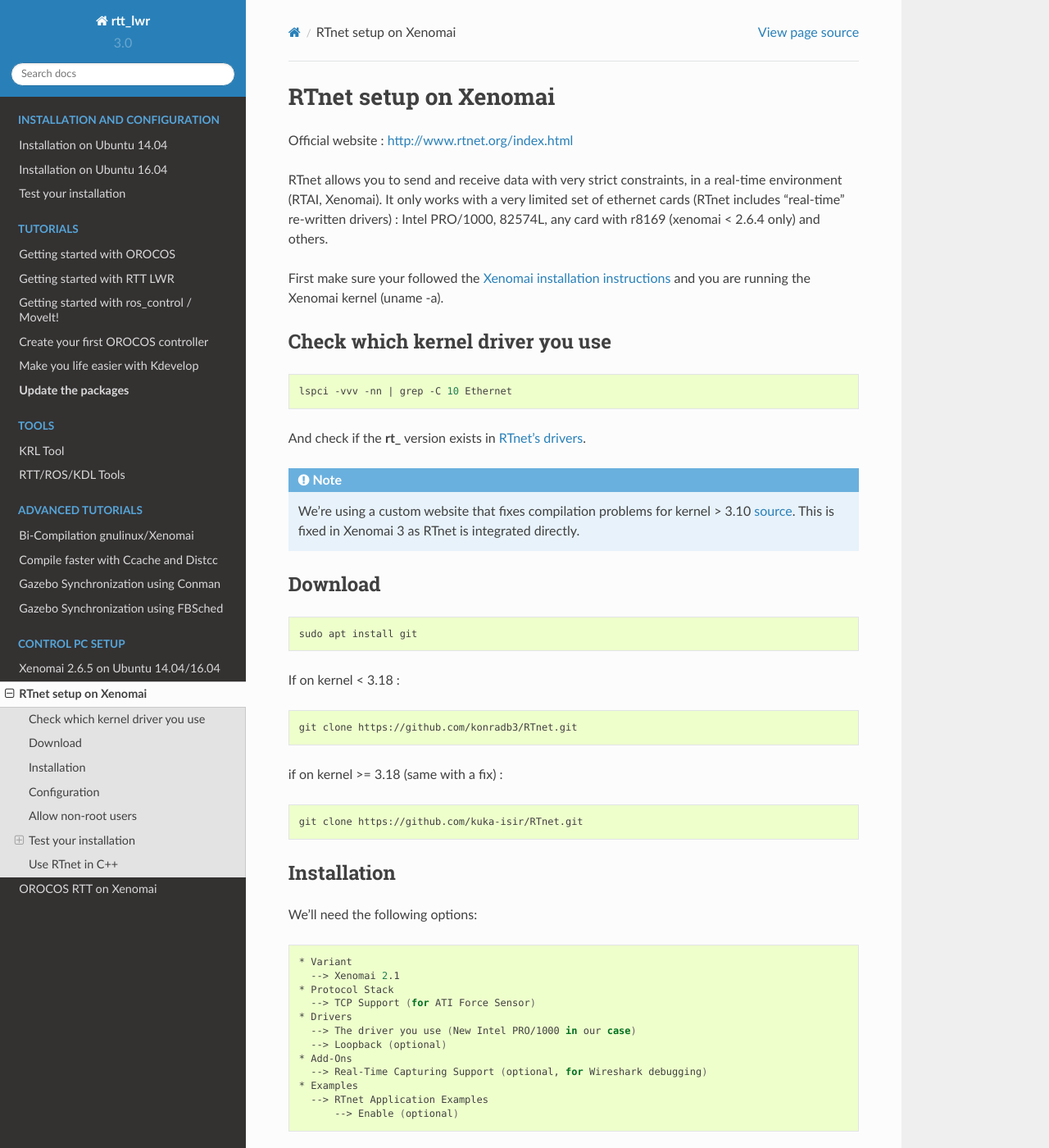
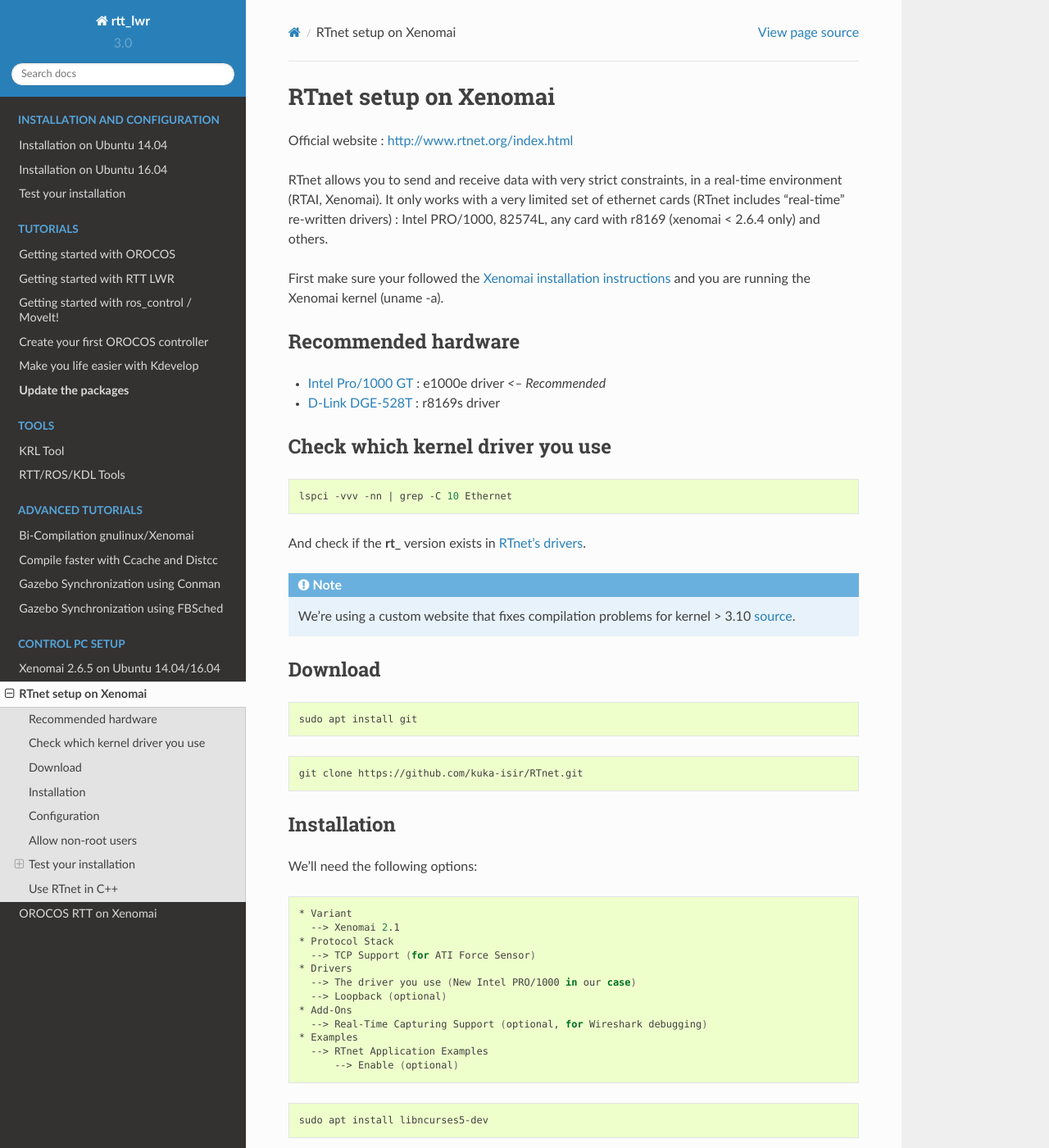
Before and after one commit to kuka-isir/rtt_lwr, a Sphinx documentation site: the page built from docs/source/rtpc/rtnet.rst, in a window 1280 px wide and 1400 px high. Shown: the whole window at 82% size. Built offline with Sphinx 7.4.7 and the Read the Docs theme 2.0.0, drawn with Linux system fonts in a browser that asks for light colours; some of the changed text lies outside the part shown.

Commit message:
add recommended hardware

```diff
--- a/docs/source/rtpc/rtnet.rst
+++ b/docs/source/rtpc/rtnet.rst
@@ -7,6 +7,12 @@
 
 First make sure your followed the `Xenomai installation instructions <rtpc/xenomai.html>`_ and you are running the Xenomai kernel (uname -a).
 
+Recommended hardware
+--------------------
+
+* `Intel Pro/1000 GT <http://amzn.eu/5AxzYzA>`_ : e1000e driver *<-- Recommended*
+* `D-Link DGE-528T <http://amzn.eu/cR3yfe4>`_ : r8169s driver
+
 Check which kernel driver you use
 ---------------------------------
 
@@ -14,12 +20,11 @@
 
     lspci -vvv -nn | grep -C 10 Ethernet
 
-And check if the **rt_** version exists in `RTnet's drivers <https://github.com/konradb3/RTnet/tree/master/drivers/>`_.
+And check if the **rt_** version exists in `RTnet's drivers <https://github.com/kuka-isir/RTnet/tree/master/drivers>`_.
 
 .. note::
 
     We're using a custom website that fixes compilation problems for kernel > 3.10 `source <http://sourceforge.net/p/rtnet/mailman/message/33151881//>`_.
-    This is fixed in Xenomai 3 as RTnet is integrated directly.
 
 Download
 --------
@@ -27,14 +32,6 @@
 .. code-block:: bash
 
     sudo apt install git
-
-If on kernel < 3.18 :
-
-.. code-block:: bash
-
-    git clone https://github.com/konradb3/RTnet.git
-
-if on kernel >= 3.18 (same with a fix) :
 
 .. code-block:: bash
 
@@ -81,7 +78,7 @@
 The configuration file is located by default at ``/usr/local/rtnet/etc/rtnet.conf``
 Take a look at `this configuration file <https://github.com/kuka-isir/rtt_lwr/blob/master/lwr_scripts/config/rtnet.conf>`_.
 
-* **RT_DRIVER="rt_e1000e"** The driver we use
+* **RT_DRIVER="rt_e1000e"** The driver we use (we have the Intel PRO/1000 GT)
 * **REBIND_RT_NICS="0000:05:00.0 0000:06:00.0"** NIC addresses of the 2 cards we use for RTnet (you can check the NIC address typing 'lshw -C network' and looking at "bus info: pci@...". It is useful to have a fix master/slave config order (card1->robot, card2->Sensor for example).
 * **IPADDR="192.168.100.101"** IP of the master (your computer). ALl the slaves will send/receive to/from master IP.
 * **NETMASK="255.255.255.0"** The other slave will have IPs 192.168.100.XXX.
```
Also changed, not shown: other parts of docs/source/rtpc/rtnet.rst (+1 -1 lines), docs/source/rtpc/xenomai.rst (+9 -2 lines).
